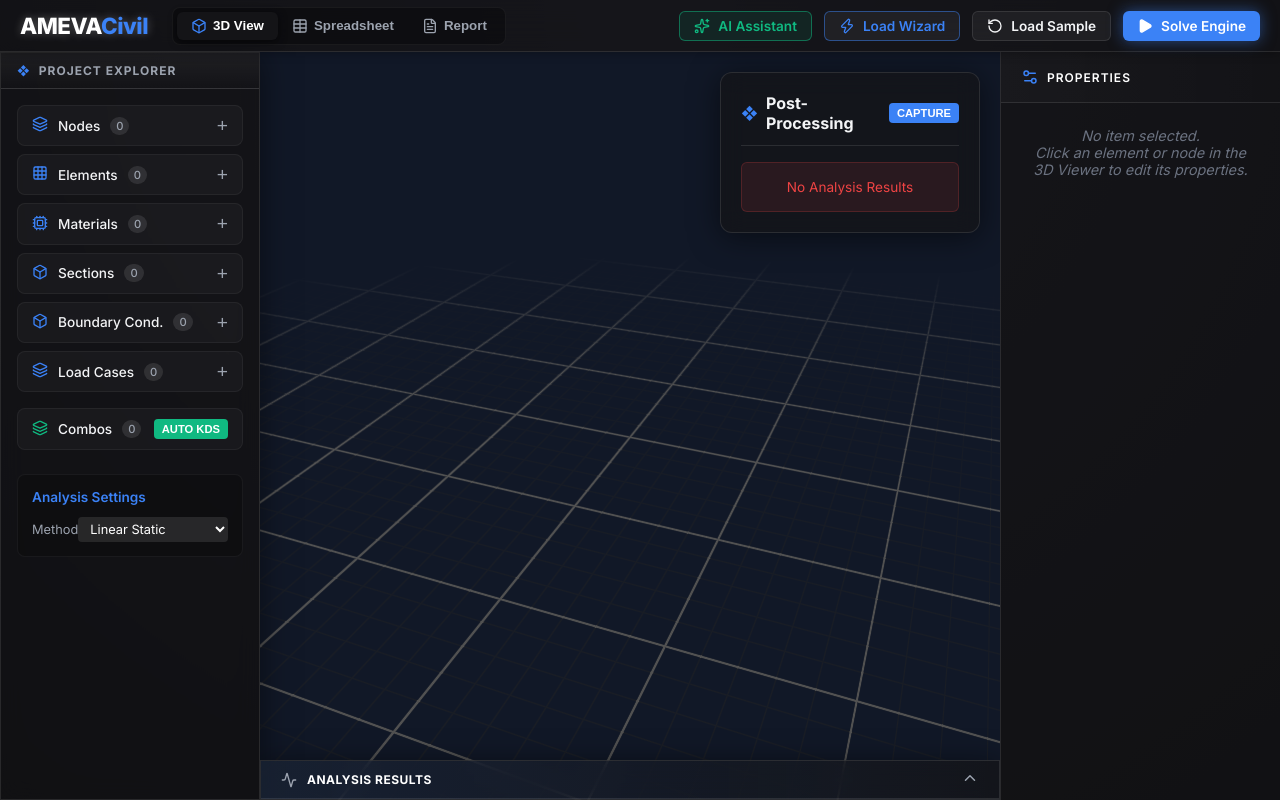
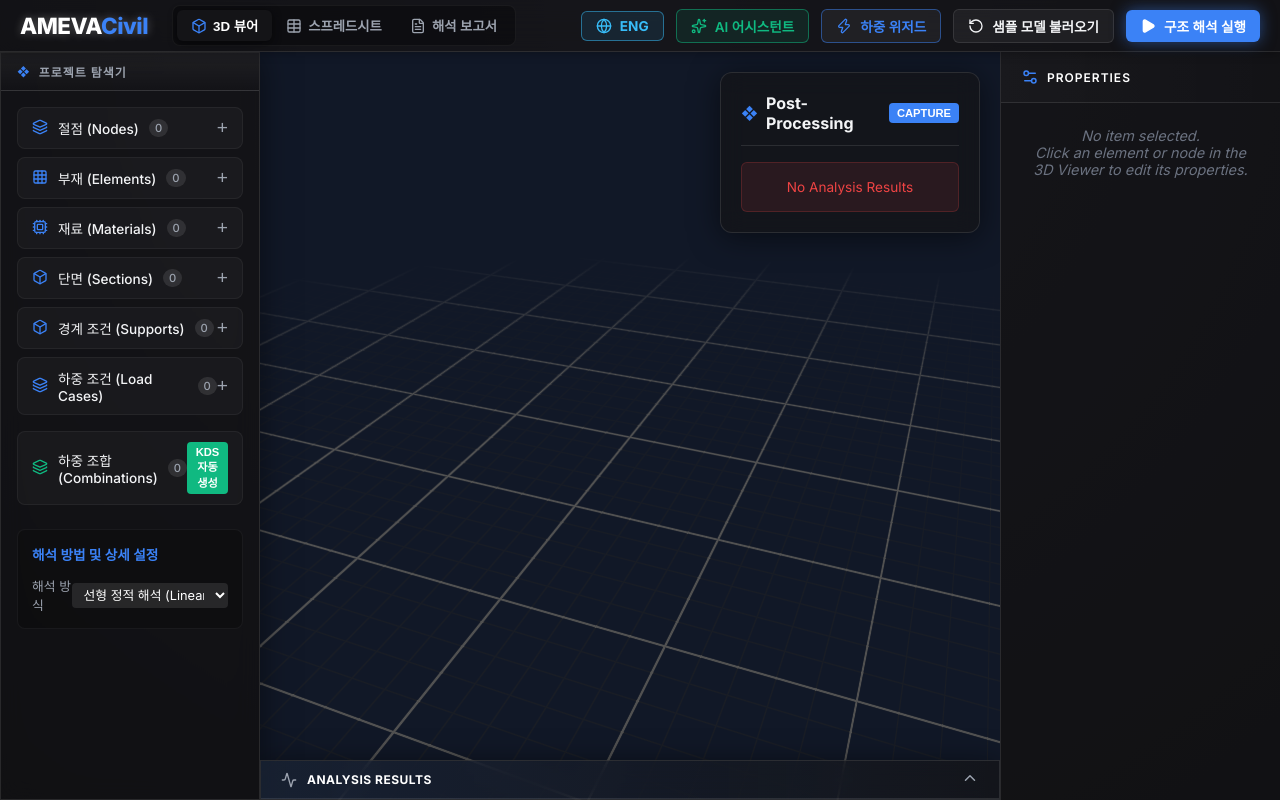
Before and after one commit to uno-km/AMEVA-Civil, a React (Vite) app: page / in a window 1280 px wide. Built offline with nearby package versions, Linux system fonts and the light colour scheme.

Commit message:
feat: add Korean/English language toggle and i18n support

```diff
--- a/src/App.tsx
+++ b/src/App.tsx
@@ -11,11 +11,13 @@ import { AIAssistant } from './components/assistant/AIAssistant';
 import { Fem3DEngine } from './engine/fem3d';
 import { useProjectStore } from './store/projectStore';
 import { createPortalFrameSample } from './data/samples';
-import { Play, RotateCcw, Box, Table, FileText, Zap, Sparkles } from 'lucide-react';
+import { Play, RotateCcw, Box, Table, FileText, Zap, Sparkles, Globe } from 'lucide-react';
+import { translations } from './utils/i18n';
 import './index.css';
 
 function App() {
-  const { nodes } = useProjectStore();
+  const { nodes, language = 'ko', setLanguage } = useProjectStore();
+  const t = translations[language];
   const [viewMode, setViewMode] = useState<'3d' | 'spreadsheet' | 'report'>('3d');
   const [isSolving, setIsSolving] = useState(false);
   const [showLoadWizard, setShowLoadWizard] = useState(false);
@@ -23,7 +25,7 @@ function App() {
 
   const handleSolve = () => {
     if (Object.keys(nodes).length === 0) {
-      alert("No model data to solve.");
+      alert(language === 'ko' ? "해석할 모델 데이터가 없습니다." : "No model data to solve.");
       return;
     }
 
@@ -36,7 +38,7 @@ function App() {
         useProjectStore.setState({ results });
       } catch (err) {
         console.error("Solver failed:", err);
-        alert("Solver failed due to an error.");
+        alert(language === 'ko' ? "오류로 인해 해석에 실패했습니다." : "Solver failed due to an error.");
       } finally {
         setIsSolving(false);
       }
@@ -62,35 +64,42 @@ function App() {
               onClick={() => setViewMode('3d')}
               style={{ display: 'flex', alignItems: 'center', gap: '6px', padding: '6px 14px', background: viewMode === '3d' ? 'var(--bg-panel-solid)' : 'transparent', border: 'none', borderRadius: '6px', color: viewMode === '3d' ? '#fff' : 'var(--text-secondary)', cursor: 'pointer', fontWeight: 600, boxShadow: viewMode === '3d' ? '0 2px 8px rgba(0,0,0,0.5)' : 'none', transition: 'all 0.2s' }}
             >
-              <Box size={16} color={viewMode === '3d' ? 'var(--accent)' : 'currentColor'} /> 3D View
+              <Box size={16} color={viewMode === '3d' ? 'var(--accent)' : 'currentColor'} /> {t.view3d}
             </button>
             <button
               onClick={() => setViewMode('spreadsheet')}
               style={{ display: 'flex', alignItems: 'center', gap: '6px', padding: '6px 14px', background: viewMode === 'spreadsheet' ? 'var(--bg-panel-solid)' : 'transparent', border: 'none', borderRadius: '6px', color: viewMode === 'spreadsheet' ? '#fff' : 'var(--text-secondary)', cursor: 'pointer', fontWeight: 600, boxShadow: viewMode === 'spreadsheet' ? '0 2px 8px rgba(0,0,0,0.5)' : 'none', transition: 'all 0.2s' }}
             >
-              <Table size={16} color={viewMode === 'spreadsheet' ? 'var(--accent)' : 'currentColor'} /> Spreadsheet
+              <Table size={16} color={viewMode === 'spreadsheet' ? 'var(--accent)' : 'currentColor'} /> {t.spreadsheet}
             </button>
             <button
               onClick={() => setViewMode('report')}
               style={{ display: 'flex', alignItems: 'center', gap: '6px', padding: '6px 14px', background: viewMode === 'report' ? 'var(--bg-panel-solid)' : 'transparent', border: 'none', borderRadius: '6px', color: viewMode === 'report' ? '#fff' : 'var(--text-secondary)', cursor: 'pointer', fontWeight: 600, boxShadow: viewMode === 'report' ? '0 2px 8px rgba(0,0,0,0.5)' : 'none', transition: 'all 0.2s' }}
             >
-              <FileText size={16} color={viewMode === 'report' ? 'var(--accent)' : 'currentColor'} /> Report
+              <FileText size={16} color={viewMode === 'report' ? 'var(--accent)' : 'currentColor'} /> {t.report}
             </button>
           </div>
         </div>
 
-        <div style={{ display: 'flex', gap: '12px' }}>
+        <div style={{ display: 'flex', gap: '12px', alignItems: 'center' }}>
+          <button
+            className="btn-secondary"
+            onClick={() => setLanguage(language === 'ko' ? 'en' : 'ko')}
+            style={{ color: '#38bdf8', borderColor: 'rgba(56, 189, 248, 0.5)', background: 'rgba(56, 189, 248, 0.1)', fontWeight: 700 }}
+          >
+            <Globe size={16} /> {language === 'ko' ? 'ENG' : '한글'}
+          </button>
           <button className="btn-secondary" onClick={() => setShowAIAssistant(true)} style={{ color: '#10b981', borderColor: 'rgba(16, 185, 129, 0.5)', background: 'rgba(16, 185, 129, 0.1)' }}>
-            <Sparkles size={16} /> AI Assistant
+            <Sparkles size={16} /> {t.aiAssistant}
           </button>
           <button className="btn-secondary" onClick={() => setShowLoadWizard(true)} style={{ color: 'var(--accent)', borderColor: 'rgba(59, 130, 246, 0.5)' }}>
-            <Zap size={16} /> Load Wizard
+            <Zap size={16} /> {t.loadWizard}
           </button>
           <button className="btn-secondary" onClick={handleLoadSample}>
-            <RotateCcw size={16} /> Load Sample
+            <RotateCcw size={16} /> {t.loadSample}
           </button>
           <button className="btn-primary" onClick={handleSolve}>
-            <Play size={16} fill="currentColor" /> Solve Engine
+            <Play size={16} fill="currentColor" /> {t.solveEngine}
           </button>
         </div>
       </div>
--- a/src/components/layout/SidebarLeft.tsx
+++ b/src/components/layout/SidebarLeft.tsx
@@ -3,9 +3,11 @@ import { useProjectStore } from '../../store/projectStore';
 import { Layers, Box, Cpu, Grid } from 'lucide-react';
 import { createDefaultNode, createDefaultMaterial, createDefaultSection, createDefaultBoundaryCondition, createDefaultLoadCase } from '../../constants/templates';
 import { generateAutoLoadCombinations } from '../../engine/loadCombinations';
+import { translations } from '../../utils/i18n';
 
 export const SidebarLeft: React.FC = () => {
-  const { nodes, elements, materials, sections, loadCases, loadCombinations, boundaryConditions, analysisSettings, addNode, addElement, addMaterial, addSection, addBoundaryCondition, addLoadCase } = useProjectStore();
+  const { nodes, elements, materials, sections, loadCases, loadCombinations, boundaryConditions, analysisSettings, language = 'ko', addNode, addElement, addMaterial, addSection, addBoundaryCondition, addLoadCase } = useProjectStore();
+  const t = translations[language];
 
   const handleAddNode = () => {
     addNode(createDefaultNode());
@@ -17,7 +19,7 @@ export const SidebarLeft: React.FC = () => {
     const secVals = Object.values(sections);
 
     if (nodeVals.length < 2 || matVals.length === 0 || secVals.length === 0) {
-      alert("Need at least 2 nodes, 1 material, and 1 section to create an element.");
+      alert(language === 'ko' ? "부재를 생성하려면 최소 2개의 절점, 1개의 재료, 1개의 단면이 필요합니다." : "Need at least 2 nodes, 1 material, and 1 section to create an element.");
       return;
     }
 
@@ -40,7 +42,7 @@ export const SidebarLeft: React.FC = () => {
 
   const handleAddBC = () => {
     const nodeVals = Object.values(nodes);
-    if (nodeVals.length === 0) return alert("Need a node for BC");
+    if (nodeVals.length === 0) return alert(language === 'ko' ? "경계 조건을 추가할 절점이 필요합니다." : "Need a node for BC");
     addBoundaryCondition(createDefaultBoundaryCondition(nodeVals[0].id));
   };
 
@@ -56,16 +58,16 @@ export const SidebarLeft: React.FC = () => {
   return (
     <aside className="sidebar-left" style={{ width: '260px' }}>
       <div className="panel-header">
-        <span style={{ color: 'var(--accent)', marginRight: '8px' }}>❖</span> Project Explorer
+        <span style={{ color: 'var(--accent)', marginRight: '8px' }}>❖</span> {t.projectExplorer}
       </div>
       <div className="panel-content" style={{ display: 'flex', flexDirection: 'column', gap: '8px', padding: '16px' }}>
         {[
-          { label: 'Nodes', count: Object.keys(nodes).length, icon: <Layers size={16} />, add: handleAddNode },
-          { label: 'Elements', count: Object.keys(elements).length, icon: <Grid size={16} />, add: handleAddElement },
-          { label: 'Materials', count: Object.keys(materials).length, icon: <Cpu size={16} />, add: handleAddMaterial },
-          { label: 'Sections', count: Object.keys(sections).length, icon: <Box size={16} />, add: handleAddSection },
-          { label: 'Boundary Cond.', count: Object.keys(boundaryConditions).length, icon: <Box size={16} />, add: handleAddBC },
-          { label: 'Load Cases', count: Object.keys(loadCases).length, icon: <Layers size={16} />, add: handleAddLoadCase },
+          { label: t.nodes, count: Object.keys(nodes).length, icon: <Layers size={16} />, add: handleAddNode },
+          { label: t.elements, count: Object.keys(elements).length, icon: <Grid size={16} />, add: handleAddElement },
+          { label: t.materials, count: Object.keys(materials).length, icon: <Cpu size={16} />, add: handleAddMaterial },
+          { label: t.sections, count: Object.keys(sections).length, icon: <Box size={16} />, add: handleAddSection },
+          { label: t.boundaryCond, count: Object.keys(boundaryConditions).length, icon: <Box size={16} />, add: handleAddBC },
+          { label: t.loadCases, count: Object.keys(loadCases).length, icon: <Layers size={16} />, add: handleAddLoadCase },
         ].map((item, idx) => (
           <div key={idx} style={{
             display: 'flex', alignItems: 'center', justifyContent: 'space-between',
@@ -90,34 +92,34 @@ export const SidebarLeft: React.FC = () => {
           }}>
           <div style={{ display: 'flex', alignItems: 'center', gap: '10px', fontSize: '0.85rem', fontWeight: 500, color: 'var(--text-primary)' }}>
             <span style={{ color: 'var(--success)' }}><Layers size={16} /></span>
-            Combos
+            {t.combos}
             <span style={{ background: 'rgba(255,255,255,0.1)', padding: '2px 6px', borderRadius: '10px', fontSize: '0.7rem', color: 'var(--text-secondary)' }}>{Object.keys(loadCombinations).length}</span>
           </div>
           <button onClick={handleAutoGenerateCombos} style={{ background: 'var(--success)', border: 'none', borderRadius: '4px', color: '#fff', cursor: 'pointer', padding: '4px 8px', fontSize: '0.7rem', fontWeight: 'bold' }}>
-            AUTO KDS
+            {t.autoKDS}
           </button>
         </div>
 
         {/* Phase 16: Analysis Settings UI */}
         <div style={{ marginTop: '16px', padding: '14px', background: 'rgba(0,0,0,0.2)', borderRadius: '8px', border: '1px solid rgba(255,255,255,0.05)' }}>
-          <h4 style={{ margin: '0 0 12px 0', fontSize: '0.85rem', color: 'var(--accent)', fontWeight: 600 }}>Analysis Settings</h4>
+          <h4 style={{ margin: '0 0 12px 0', fontSize: '0.85rem', color: 'var(--accent)', fontWeight: 600 }}>{t.analysisSettings}</h4>
           <div style={{ display: 'flex', flexDirection: 'column', gap: '10px' }}>
             <label style={{ display: 'flex', justifyContent: 'space-between', alignItems: 'center', fontSize: '0.8rem', color: 'var(--text-secondary)' }}>
-              Method
+              {t.method}
               <select
                 value={analysisSettings?.method || 'linear-static'}
                 onChange={(e) => useProjectStore.setState(state => ({ analysisSettings: { ...state.analysisSettings, method: e.target.value as any } }))}
                 style={{ background: 'rgba(255,255,255,0.1)', color: 'white', border: 'none', borderRadius: '4px', padding: '4px 8px', fontSize: '0.8rem', outline: 'none' }}
               >
-                <option value="linear-static">Linear Static</option>
-                <option value="nonlinear-static">Non-Linear (P-Delta + Hinge)</option>
+                <option value="linear-static">{t.linearStatic}</option>
+                <option value="nonlinear-static">{t.nonlinearStatic}</option>
               </select>
             </label>
 
             {analysisSettings?.method === 'nonlinear-static' && (
               <>
                 <label style={{ display: 'flex', justifyContent: 'space-between', alignItems: 'center', fontSize: '0.8rem', color: 'var(--text-secondary)' }}>
-                  Load Steps
+                  {t.loadSteps}
                   <input
                     type="number" min="1" max="100"
                     value={analysisSettings?.nonlinearSteps || 10}
@@ -126,7 +128,7 @@ export const SidebarLeft: React.FC = () => {
                   />
                 </label>
                 <label style={{ display: 'flex', justifyContent: 'space-between', alignItems: 'center', fontSize: '0.8rem', color: 'var(--text-secondary)' }}>
-                  Tolerance
+                  {t.tolerance}
                   <input
                     type="number" step="0.0001"
                     value={analysisSettings?.tolerance || 0.0001}
--- a/src/store/projectStore.ts
+++ b/src/store/projectStore.ts
@@ -31,12 +31,14 @@ interface ProjectActions {
 
   setSelectedItems: (items: SelectedItem[]) => void;
   setCaptureImage: (dataUrl: string) => void;
+  setLanguage: (lang: 'ko' | 'en') => void;
 }
 
 const initialState: ProjectState = {
   id: uuidv4(),
   name: 'New Project',
   unit: { length: 'm', force: 'kN' },
+  language: 'ko',
   nodes: {},
   elements: {},
   materials: {},
@@ -219,6 +221,10 @@ export const useProjectStore = create<ProjectState & ProjectActions>()(
       setNodes: (nodes) => set({ nodes }),
       setElements: (elements) => set({ elements }),
 
+      setSelectedItems: (selectedItems) => set({ selectedItems }),
+      setCaptureImage: (captureImage) => set({ captureImage }),
+      setLanguage: (language) => set({ language }),
+
       loadProject: (projectState) => set(projectState)
     }),
     {
--- a/src/types/models.ts
+++ b/src/types/models.ts
@@ -204,5 +204,6 @@ export interface ProjectState {
   timeHistoryFunctions: Record<ID, TimeHistoryFunction>;
   results: AnalysisResult | null;
   selectedItems: SelectedItem[];
+  language?: 'ko' | 'en';
   captureImage?: string;
 }
--- /dev/null
+++ b/src/utils/i18n.ts
@@ -0,0 +1,114 @@
+export type Language = 'ko' | 'en';
+
+export const translations = {
+  ko: {
+    // Topbar
+    view3d: '3D 뷰어',
+    spreadsheet: '스프레드시트',
+    report: '해석 보고서',
+    aiAssistant: 'AI 어시스턴트',
+    loadWizard: '하중 위저드',
+    loadSample: '샘플 모델 불러오기',
+    solveEngine: '구조 해석 실행',
+
+    // Sidebar Explorer
+    projectExplorer: '프로젝트 탐색기',
+    nodes: '절점 (Nodes)',
+    elements: '부재 (Elements)',
+    materials: '재료 (Materials)',
+    sections: '단면 (Sections)',
+    boundaryCond: '경계 조건 (Supports)',
+    loadCases: '하중 조건 (Load Cases)',
+    combos: '하중 조합 (Combinations)',
+    autoKDS: 'KDS 자동 생성',
+    analysisSettings: '해석 방법 및 상세 설정',
+    method: '해석 방식',
+    linearStatic: '선형 정적 해석 (Linear Static)',
+    nonlinearStatic: '비선형 해석 (P-Delta + 소성힌지)',
+    loadSteps: '하중 증분 단계 (Steps)',
+    tolerance: '허용 오차 (Tolerance)',
+
+    // Property Editor
+    properties: '속성 편집기',
+    noSelection: '선택된 항목이 없습니다.',
+    nodeId: '절점 번호',
+    coordX: 'X 좌표 (m)',
+    coordY: 'Y 좌표 (m)',
+    coordZ: 'Z 좌표 (m)',
+    startNode: '시작 절점',
+    endNode: '끝 절점',
+    material: '적용 재료',
+    section: '적용 단면',
+
+    // Bottom Panel
+    bottomTitle: '해석 결과 및 콘솔',
+    displacements: '변위 결과',
+    reactions: '반력 결과',
+    elementForces: '부재력 결과',
+    node: '절점',
+    element: '부재',
+    noResults: '해석 결과가 없습니다. 상단의 [구조 해석 실행] 버튼을 클릭하세요.',
+
+    // Common
+    delete: '삭제',
+    add: '추가',
+    save: '저장',
+    cancel: '취소',
+    languageToggle: '🌐 한/Eng'
+  },
+  en: {
+    // Topbar
+    view3d: '3D View',
+    spreadsheet: 'Spreadsheet',
+    report: 'Report',
+    aiAssistant: 'AI Assistant',
+    loadWizard: 'Load Wizard',
+    loadSample: 'Load Sample',
+    solveEngine: 'Solve Engine',
+
+    // Sidebar Explorer
+    projectExplorer: 'Project Explorer',
+    nodes: 'Nodes',
+    elements: 'Elements',
+    materials: 'Materials',
+    sections: 'Sections',
+    boundaryCond: 'Boundary Cond.',
+    loadCases: 'Load Cases',
+    combos: 'Combos',
+    autoKDS: 'AUTO KDS',
+    analysisSettings: 'Analysis Settings',
+    method: 'Method',
+    linearStatic: 'Linear Static',
+    nonlinearStatic: 'Non-Linear (P-Delta + Hinge)',
+    loadSteps: 'Load Steps',
+    tolerance: 'Tolerance',
+
+    // Property Editor
+    properties: 'Properties',
+    noSelection: 'No item selected',
+    nodeId: 'Node ID',
+    coordX: 'X Coord (m)',
+    coordY: 'Y Coord (m)',
+    coordZ: 'Z Coord (m)',
+    startNode: 'Start Node',
+    endNode: 'End Node',
+    material: 'Material',
+    section: 'Section',
+
+    // Bottom Panel
+    bottomTitle: 'Results & Console',
+    displacements: 'Displacements',
+    reactions: 'Reactions',
+    elementForces: 'Element Forces',
+    node: 'Node',
+    element: 'Element',
+    noResults: "No results available. Click 'Solve Engine' to run the analysis.",
+
+    // Common
+    delete: 'Delete',
+    add: 'Add',
+    save: 'Save',
+    cancel: 'Cancel',
+    languageToggle: '🌐 Eng/한'
+  }
+};
```
